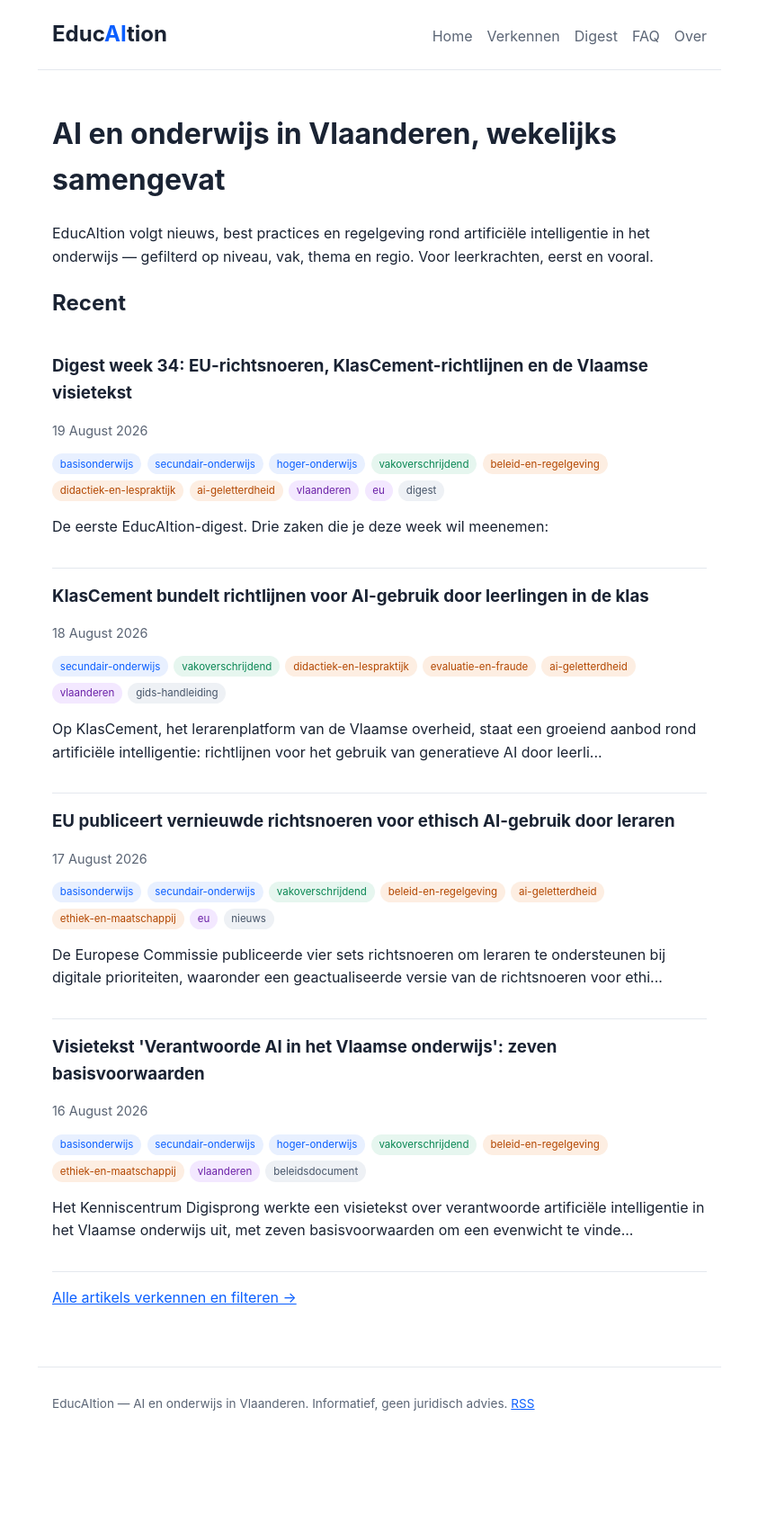
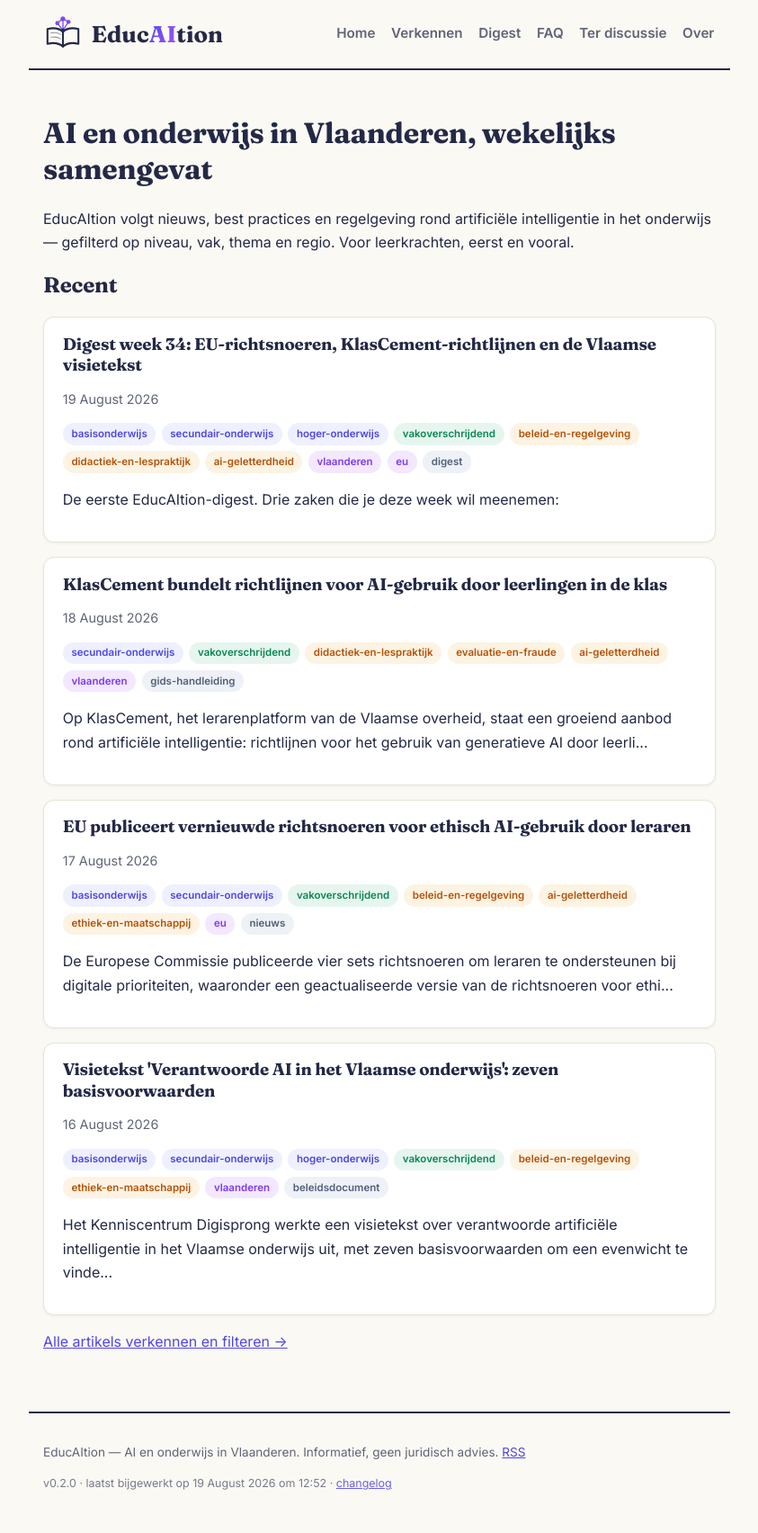
Before and after one commit to rvanbruggen/educaition, a Jekyll site: the page built from index.html, in a window 1280 px wide. Shown: the whole page at 90% size, without its empty margins (218-1061 px from the left). Built offline with Jekyll 4.4.1, drawn with Linux system fonts in a browser that asks for light colours; before the commit the page ends 1601 px from its top, so only the background shows below that.

Commit message:
Versioning, look and feel

```diff
--- a/_config.yml
+++ b/_config.yml
@@ -3,6 +3,8 @@ description: >-
   AI en onderwijs in Vlaanderen — nieuws, best practices en regelgeving,
   wekelijks samengevat en doorzoekbaar per niveau, vak en thema.
 lang: nl
+timezone: Europe/Brussels
+version: "0.2.0"
 url: "https://rvanbruggen.github.io"
 baseurl: "/educaition"
 
--- a/_layouts/default.html
+++ b/_layouts/default.html
@@ -4,17 +4,25 @@
   <meta charset="utf-8">
   <meta name="viewport" content="width=device-width, initial-scale=1">
   {% seo %}
+  <link rel="preconnect" href="https://fonts.googleapis.com">
+  <link rel="preconnect" href="https://fonts.gstatic.com" crossorigin>
+  <link href="https://fonts.googleapis.com/css2?family=Fraunces:opsz,wght@9..144,600;9..144,700&family=Inter:wght@400;600&display=swap" rel="stylesheet">
   <link rel="stylesheet" href="{{ '/assets/css/style.css' | relative_url }}">
+  <link rel="icon" type="image/svg+xml" href="{{ '/assets/img/logo.svg' | relative_url }}">
   {% feed_meta %}
 </head>
 <body>
   <header class="site-header">
-    <a class="site-title" href="{{ '/' | relative_url }}">Educ<span class="ai">AI</span>tion</a>
+    <a class="site-brand" href="{{ '/' | relative_url }}">
+      <img src="{{ '/assets/img/logo.svg' | relative_url }}" alt="" class="logo" width="44" height="44">
+      <span class="site-title">Educ<span class="ai">AI</span>tion</span>
+    </a>
     <nav>
       <a href="{{ '/' | relative_url }}">Home</a>
       <a href="{{ '/filter/' | relative_url }}">Verkennen</a>
       <a href="{{ '/digest/' | relative_url }}">Digest</a>
       <a href="{{ '/faq/' | relative_url }}">FAQ</a>
+      <a href="{{ '/discussie/' | relative_url }}">Ter discussie</a>
       <a href="{{ '/over/' | relative_url }}">Over</a>
     </nav>
   </header>
@@ -24,6 +32,9 @@
   <footer class="site-footer">
     <p>EducAItion — AI en onderwijs in Vlaanderen. Informatief, geen juridisch advies.
        <a href="{{ '/feed.xml' | relative_url }}">RSS</a></p>
+    <p class="versie">v{{ site.version }} · laatst bijgewerkt op
+       {{ site.time | date: "%-d %B %Y" }} om {{ site.time | date: "%H:%M" }}
+       · <a href="https://github.com/rvanbruggen/educaition/blob/main/CHANGELOG.md">changelog</a></p>
   </footer>
 </body>
 </html>
--- a/assets/css/style.css
+++ b/assets/css/style.css
@@ -1,69 +1,132 @@
 :root {
-  --ink: #1a2333;
-  --muted: #5b6575;
-  --accent: #0b5fff;
-  --accent-soft: #e8f0ff;
-  --bg: #ffffff;
-  --line: #e4e8ee;
-  --niveau: #0b5fff;
+  --ink: #232946;
+  --muted: #5f6577;
+  --accent: #4f46e5;
+  --accent-2: #a855f7;
+  --accent-soft: #eef0ff;
+  --amber: #b45309;
+  --amber-soft: #fdf3e3;
+  --bg: #fbf9f4;          /* warm papier */
+  --card: #ffffff;
+  --line: #e7e3d8;
+  --niveau: #4f46e5;
   --vak: #0a8754;
-  --thema: #b34700;
-  --regio: #6b21a8;
-  --type: #475569;
+  --thema: #b45309;
+  --regio: #7c3aed;
+  --type: #52607a;
 }
 
 * { box-sizing: border-box; }
 body {
   margin: 0;
-  font-family: -apple-system, "Segoe UI", Roboto, "Helvetica Neue", sans-serif;
+  font-family: "Inter", -apple-system, "Segoe UI", Roboto, sans-serif;
   color: var(--ink);
   background: var(--bg);
-  line-height: 1.6;
+  line-height: 1.65;
 }
-main { max-width: 760px; margin: 0 auto; padding: 1.5rem 1rem 3rem; }
+h1, h2, h3 {
+  font-family: "Fraunces", Georgia, serif;
+  line-height: 1.25;
+  letter-spacing: -0.01em;
+}
+h1 { font-size: 2rem; }
+main { max-width: 780px; margin: 0 auto; padding: 1.8rem 1rem 3rem; }
 a { color: var(--accent); }
 
+/* ---- header ---- */
 .site-header {
-  display: flex; flex-wrap: wrap; align-items: baseline; gap: 1rem;
-  max-width: 760px; margin: 0 auto; padding: 1.2rem 1rem;
-  border-bottom: 1px solid var(--line);
+  display: flex; flex-wrap: wrap; align-items: center; gap: 1rem;
+  max-width: 780px; margin: 0 auto; padding: 1rem;
+  border-bottom: 2px solid var(--ink);
 }
-.site-title { font-size: 1.5rem; font-weight: 700; text-decoration: none; color: var(--ink); }
-.site-title .ai { color: var(--accent); }
-.site-header nav { margin-left: auto; display: flex; gap: 1rem; }
-.site-header nav a { text-decoration: none; color: var(--muted); }
-.site-header nav a:hover { color: var(--accent); }
+.site-brand { display: flex; align-items: center; gap: .6rem; text-decoration: none; }
+.logo { display: block; }
+.site-title {
+  font-family: "Fraunces", Georgia, serif;
+  font-size: 1.6rem; font-weight: 700; color: var(--ink);
+}
+.site-title .ai {
+  background: linear-gradient(120deg, var(--accent), var(--accent-2));
+  -webkit-background-clip: text; background-clip: text; color: transparent;
+}
+.site-header nav { margin-left: auto; display: flex; flex-wrap: wrap; gap: .9rem; }
+.site-header nav a {
+  text-decoration: none; color: var(--muted); font-size: .95rem; font-weight: 600;
+  padding: .15rem .1rem; border-bottom: 2px solid transparent;
+}
+.site-header nav a:hover { color: var(--accent); border-bottom-color: var(--accent); }
 
 .meta { color: var(--muted); font-size: .9rem; }
 
+/* ---- badges ---- */
 .badges { display: flex; flex-wrap: wrap; gap: .4rem; margin: .4rem 0 1rem; }
 .badge {
-  font-size: .72rem; padding: .15rem .55rem; border-radius: 999px;
-  background: var(--accent-soft); color: var(--accent); white-space: nowrap;
+  font-size: .72rem; font-weight: 600; padding: .18rem .6rem; border-radius: 999px;
+  background: var(--accent-soft); color: var(--niveau); white-space: nowrap;
 }
 .badge-vak { background: #e6f6ef; color: var(--vak); }
-.badge-thema { background: #fdeee2; color: var(--thema); }
+.badge-thema { background: var(--amber-soft); color: var(--thema); }
 .badge-regio { background: #f3e8ff; color: var(--regio); }
 .badge-type { background: #eef1f5; color: var(--type); }
 
+/* ---- lijsten als kaarten ---- */
 .post-list { list-style: none; padding: 0; }
-.post-list li { padding: 1rem 0; border-bottom: 1px solid var(--line); }
+.post-list li {
+  background: var(--card); border: 1px solid var(--line); border-radius: 12px;
+  padding: 1.1rem 1.3rem; margin: 1rem 0;
+  box-shadow: 0 1px 3px rgba(35, 41, 70, .06);
+  transition: box-shadow .15s ease, transform .15s ease;
+}
+.post-list li:hover { box-shadow: 0 4px 14px rgba(35, 41, 70, .10); transform: translateY(-1px); }
 .post-list h3 { margin: 0 0 .2rem; }
 .post-list h3 a { text-decoration: none; color: var(--ink); }
 .post-list h3 a:hover { color: var(--accent); }
 
+/* ---- artikel ---- */
+.post, .page {
+  background: var(--card); border: 1px solid var(--line); border-radius: 12px;
+  padding: 1.6rem 1.8rem;
+}
+
+/* ---- filters ---- */
 .filters { display: grid; grid-template-columns: repeat(auto-fit, minmax(160px, 1fr)); gap: .8rem; margin: 1rem 0 1.5rem; }
-.filters label { display: block; font-size: .8rem; color: var(--muted); margin-bottom: .2rem; }
-.filters select { width: 100%; padding: .4rem; border: 1px solid var(--line); border-radius: 6px; background: #fff; }
+.filters label { display: block; font-size: .8rem; font-weight: 600; color: var(--muted); margin-bottom: .2rem; }
+.filters select {
+  width: 100%; padding: .45rem; border: 1px solid var(--line); border-radius: 8px;
+  background: var(--card); color: var(--ink);
+}
 #resultaat-teller { color: var(--muted); font-size: .9rem; }
 
+/* ---- FAQ ---- */
 .faq-nav { margin: 1rem 0; color: var(--muted); }
 details {
-  border: 1px solid var(--line); border-radius: 8px;
-  padding: .7rem 1rem; margin: .6rem 0; background: #fafbfc;
+  border: 1px solid var(--line); border-radius: 12px;
+  padding: .8rem 1.1rem; margin: .7rem 0; background: var(--card);
 }
 details summary { cursor: pointer; font-weight: 600; }
-details[open] { background: #fff; }
+details[open] { box-shadow: 0 2px 8px rgba(35, 41, 70, .08); }
 .bronnen { font-size: .85rem; color: var(--muted); }
 
-.site-footer { max-width: 760px; margin: 0 auto; padding: 1rem; border-top: 1px solid var(--line); color: var(--muted); font-size: .85rem; }
+/* ---- Ter discussie ---- */
+.discussie {
+  background: var(--card); border: 1px solid var(--line); border-radius: 12px;
+  padding: 1.2rem 1.4rem; margin: 1.4rem 0;
+}
+.discussie h2 { margin-top: 0; }
+.discussie .context { color: var(--muted); font-style: italic; }
+.standpunten { display: grid; grid-template-columns: repeat(auto-fit, minmax(230px, 1fr)); gap: .9rem; margin-top: .8rem; }
+.standpunt {
+  border: 1px solid var(--line); border-left: 4px solid var(--accent);
+  border-radius: 8px; padding: .7rem .9rem; background: var(--bg);
+}
+.standpunt:nth-child(2n) { border-left-color: var(--amber); }
+.standpunt:nth-child(3n) { border-left-color: var(--accent-2); }
+.standpunt h3 { margin: 0 0 .3rem; font-size: 1rem; }
+.standpunt p { margin: .3rem 0; font-size: .93rem; }
+
+/* ---- footer ---- */
+.site-footer {
+  max-width: 780px; margin: 0 auto; padding: 1.2rem 1rem 2rem;
+  border-top: 2px solid var(--ink); color: var(--muted); font-size: .85rem;
+}
+.site-footer .versie { font-size: .78rem; opacity: .85; }
```
Also changed, not shown: _data/discussies.yml (added, +139 -0 lines), discussie.html (added, +27 -0 lines), CHANGELOG.md (added), assets/img/logo.svg (added).
